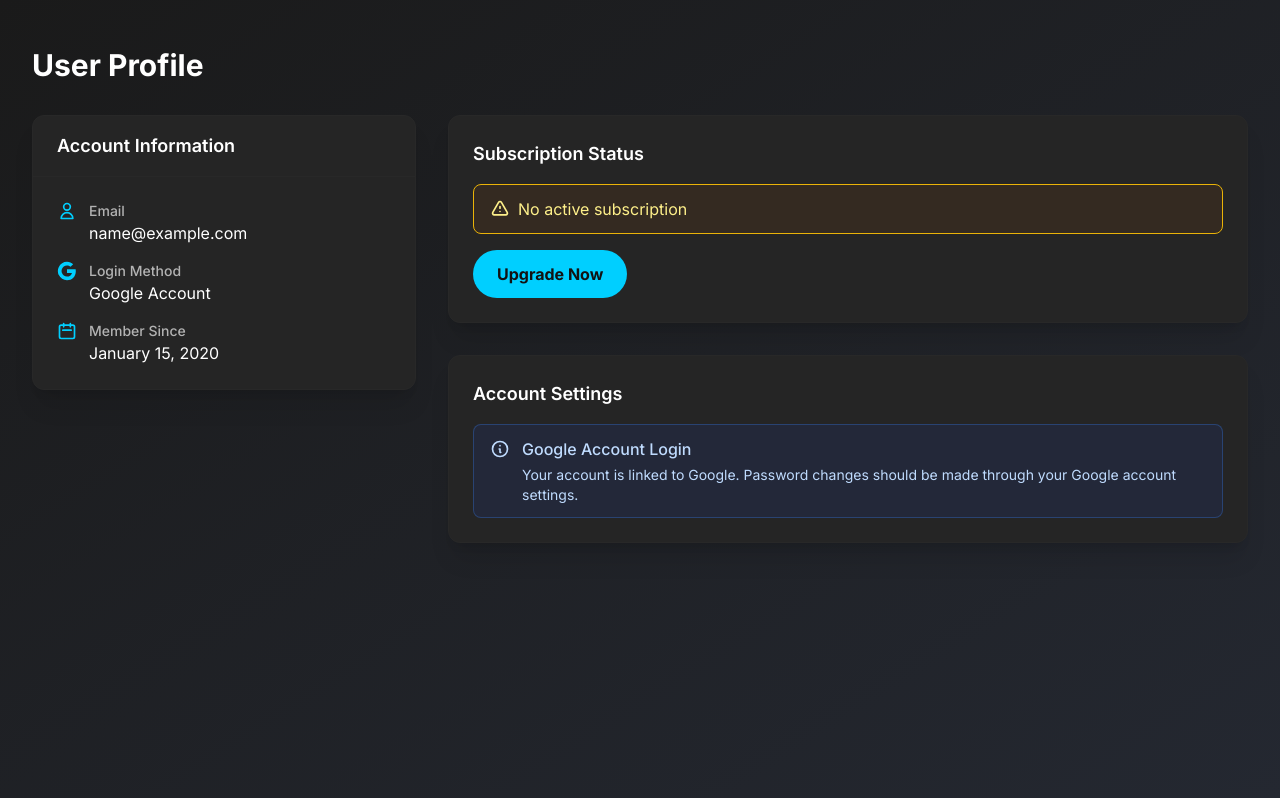
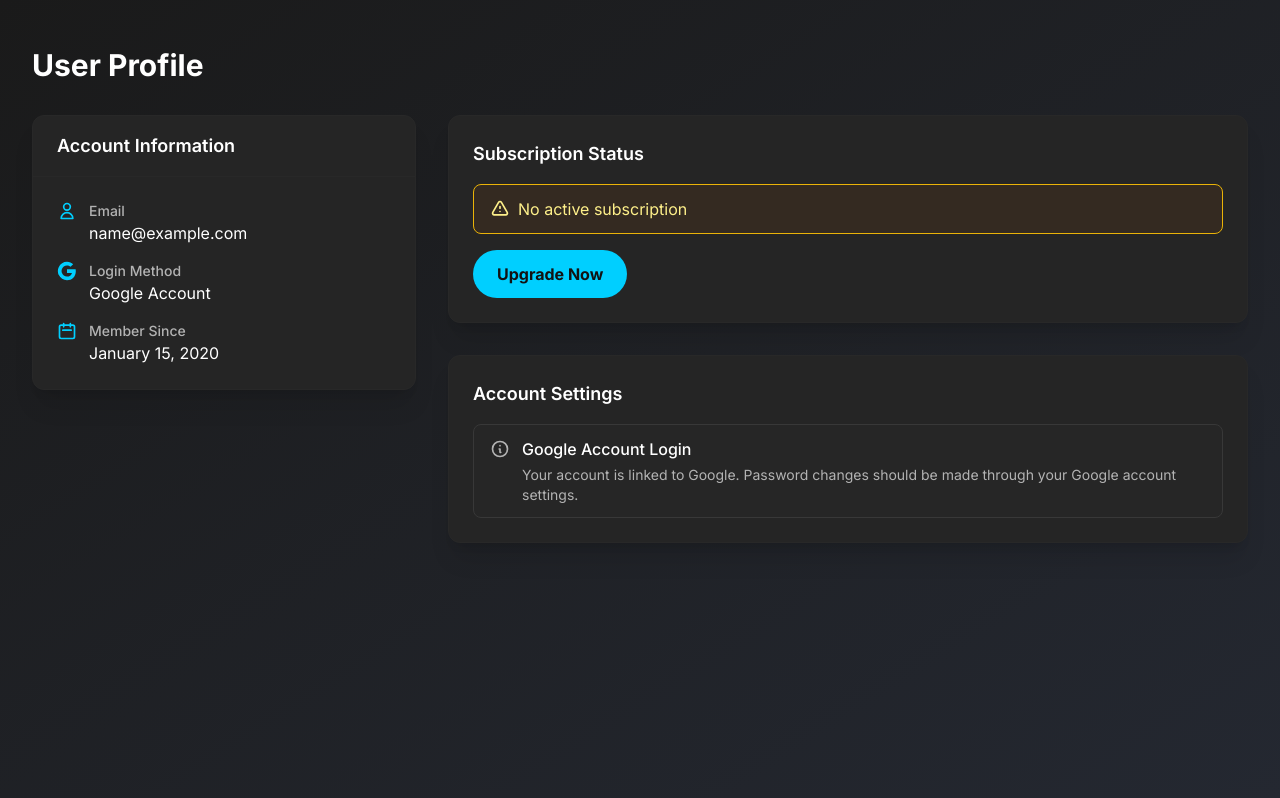
Before and after one commit to brightears/spotify-playlist-generator, a Flask app: page /auth/profile in a window 1280 px wide. Shown: the part 74-872 px from the top of the page. Run offline with Flask 3, Linux system fonts and the light colour scheme; a user stored in the database is signed in; tables that the repository leaves empty hold one stand-in row (values such as "Sample post"); some libraries are stand-ins or nearby versions.

Commit message:
fix: update subscription status and account settings colors
- Change green subscription status to cyan theme (#00CFFF)
- Update blue Google account box to neutral dark gray
- Show actual plan type (Monthly/Yearly) in status
- Better consistency with overall dark theme design

🤖 Generated with [Claude Code](https://claude.ai/code)

Co-Authored-By: Claude <noreply@anthropic.com>

```diff
--- a/templates/auth/profile.html
+++ b/templates/auth/profile.html
@@ -61,11 +61,11 @@
         <div class="bg-[#252525] rounded-xl border border-[#282828] shadow-xl p-6">
           <h3 class="text-lg font-semibold text-white mb-4">Subscription Status</h3>
           {% if current_user.has_active_subscription %}
-            <div class="bg-green-900/20 border border-green-500 text-green-200 px-4 py-3 rounded-lg mb-4 flex items-center">
-              <svg class="w-5 h-5 mr-2 flex-shrink-0" fill="none" stroke="currentColor" viewBox="0 0 24 24">
+            <div class="bg-[#00CFFF]/10 border border-[#00CFFF]/30 px-4 py-3 rounded-lg mb-4 flex items-center">
+              <svg class="w-5 h-5 mr-2 flex-shrink-0 text-[#00CFFF]" fill="none" stroke="currentColor" viewBox="0 0 24 24">
                 <path stroke-linecap="round" stroke-linejoin="round" stroke-width="2" d="M9 12l2 2 4-4m6 2a9 9 0 11-18 0 9 9 0 0118 0z"></path>
               </svg>
-              <span>Active subscription</span>
+              <span class="text-[#00CFFF]">Pro {% if current_user.subscription_plan == 'yearly' %}Yearly{% else %}Monthly{% endif %} Active</span>
             </div>
             <a href="{{ url_for('billing.subscription') }}" class="inline-flex items-center justify-center px-6 py-3 border border-[#282828] rounded-full text-white font-medium hover:bg-[#282828] transition-all duration-200">
               Manage Subscription
@@ -87,13 +87,13 @@
         <div class="bg-[#252525] rounded-xl border border-[#282828] shadow-xl p-6">
           <h3 class="text-lg font-semibold text-white mb-4">Account Settings</h3>
           {% if current_user.google_id %}
-            <div class="bg-blue-900/20 border border-blue-500/30 text-blue-200 px-4 py-3 rounded-lg flex items-start">
-              <svg class="w-5 h-5 mr-3 mt-0.5 flex-shrink-0" fill="none" stroke="currentColor" viewBox="0 0 24 24">
+            <div class="bg-[#282828]/50 border border-[#383838] px-4 py-3 rounded-lg flex items-start">
+              <svg class="w-5 h-5 mr-3 mt-0.5 flex-shrink-0 text-[#b3b3b3]" fill="none" stroke="currentColor" viewBox="0 0 24 24">
                 <path stroke-linecap="round" stroke-linejoin="round" stroke-width="2" d="M13 16h-1v-4h-1m1-4h.01M21 12a9 9 0 11-18 0 9 9 0 0118 0z"></path>
               </svg>
               <div>
-                <p class="font-medium">Google Account Login</p>
-                <p class="text-sm mt-1">Your account is linked to Google. Password changes should be made through your Google account settings.</p>
+                <p class="font-medium text-white">Google Account Login</p>
+                <p class="text-sm mt-1 text-[#b3b3b3]">Your account is linked to Google. Password changes should be made through your Google account settings.</p>
               </div>
             </div>
           {% else %}
```
